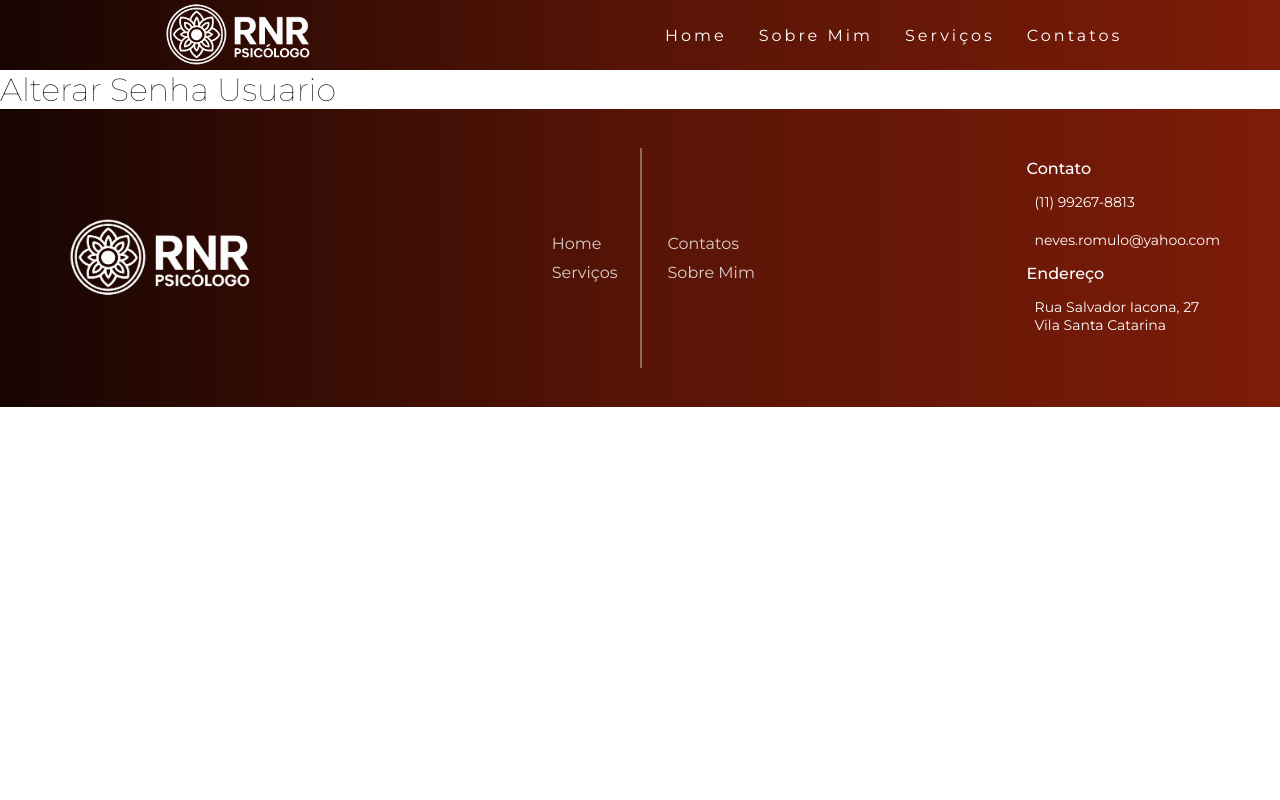
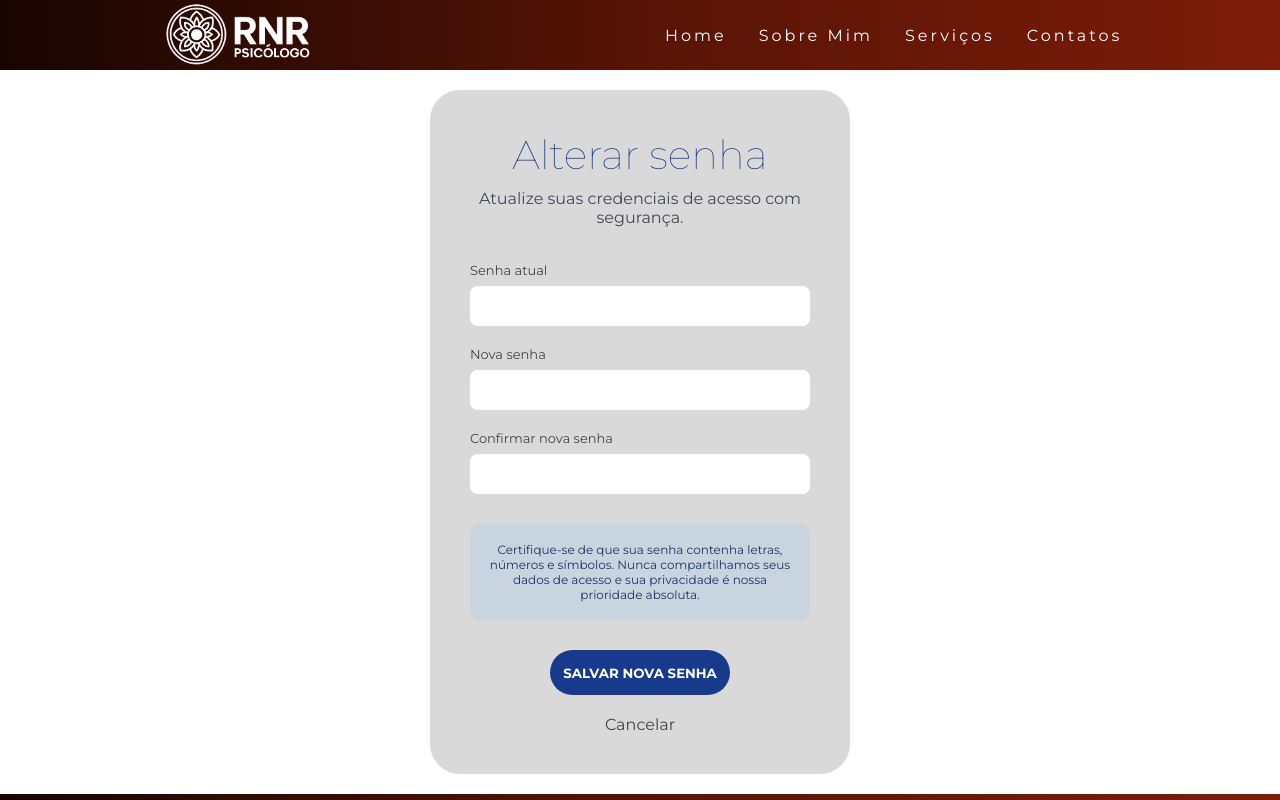
Before and after one commit to VictorEmanuel06/projeto-integrador-back-end, a React (Vite) app: page /alterarsenhausuario in a window 1280 px wide. Shown: the top 800 px of the page. Built offline with nearby package versions, Linux system fonts and the light colour scheme.

Commit message:
atualiando pages

```diff
--- a/package.json
+++ b/package.json
@@ -10,6 +10,7 @@
     "preview": "vite preview"
   },
   "dependencies": {
+    "@fortawesome/fontawesome-free": "^7.2.0",
     "react": "^19.2.6",
     "react-dom": "^19.2.6",
     "react-router-dom": "^7.15.1"
--- /dev/null
+++ b/src/pages/alterarSenhaUsuario/AlterarSenhaUsuario.css
@@ -0,0 +1,84 @@
+
+
+main{
+    flex:1;
+    display:flex;
+    justify-content:center;
+    align-items:center;
+    padding: 20px;
+}
+
+
+.card{
+    width:420px;
+    background:#d9d9d9;
+    padding:40px;
+    border-radius:30px;
+    text-align:center;
+}
+
+
+.card h1{
+    color:#183a8d;
+    font-size:40px;
+    margin-bottom:10px;
+}
+
+.descricao{
+    color:#3e4a5a;
+    margin-bottom:35px;
+}
+
+
+form{
+    display:flex;
+    flex-direction:column;
+}
+
+
+label{
+    text-align:left;
+    margin-bottom:8px;
+    font-size:13px;
+    color:#444;
+}
+
+
+input{
+    height:40px;
+    border:none;
+    border-radius:8px;
+    margin-bottom:20px;
+    padding-left:10px;
+}
+
+
+.alerta{
+    background:#c8d4df;
+    padding:18px;
+    border-radius:10px;
+    color:#1d3567;
+    font-size:12px;
+    margin:10px 0 30px;
+}
+
+
+button{
+    width:180px;
+    height:45px;
+    border:none;
+    border-radius:25px;
+    background:#183a8d;
+    color:white;
+    font-weight:bold;
+    cursor:pointer;
+
+    margin:auto;
+}
+
+
+.cancelar{
+    margin-top:20px;
+    color:#444;
+    text-decoration:none;
+}
--- a/src/pages/alterarSenhaUsuario/AlterarSenhaUsuario.jsx
+++ b/src/pages/alterarSenhaUsuario/AlterarSenhaUsuario.jsx
@@ -1,7 +1,56 @@
+import "./AlterarSenhaUsuario.css";
+
 const AlterarSenhaUsuario = () => {
     return (
         <div>
-          <h1>Alterar Senha Usuario</h1>
+
+
+            <main>
+
+                <div className="card">
+
+                    <h1>Alterar senha</h1>
+
+                    <p className="descricao">
+                        Atualize suas credenciais de acesso com segurança.
+                    </p>
+
+
+                    <form>
+
+                        <label>Senha atual</label>
+                        <input type="password" />
+
+                        <label>Nova senha</label>
+                        <input type="password" />
+
+                        <label>Confirmar nova senha</label>
+                        <input type="password" />
+
+
+                        <div className="alerta">
+                            Certifique-se de que sua senha contenha letras,
+                            números e símbolos. Nunca compartilhamos seus
+                            dados de acesso e sua privacidade é nossa prioridade absoluta.
+                        </div>
+
+
+                        <button>
+                            SALVAR NOVA SENHA
+                        </button>
+
+                        <a href="#" className="cancelar">
+                            Cancelar
+                        </a>
+
+                    </form>
+
+                </div>
+
+            </main>
+
+
+
         </div>
     )
 }
--- a/src/pages/loginAdm/LoginAdm.jsx
+++ b/src/pages/loginAdm/LoginAdm.jsx
@@ -1,10 +1,40 @@
+import React from "react";
+import "./loginAdm.css";
 
-const LoginAdm = () => {
+function LoginAdm() {
   return (
-    <div>
-        <h1>Login Adm</h1>
-    </div>
-  )
+    <main>
+      <div className="card">
+        <h1>Login ADMIN!</h1>
+
+        <p className="descricao">
+          Login administrativo do SITE
+        </p>
+
+        <form>
+          <label>Login atual</label>
+          <input type="text" />
+
+          <label>Senha</label>
+          <input type="password" />
+
+          <div className="alerta">
+            Certifique-se de que sua senha contenha letras,
+            números e símbolos. Nunca compartilhamos seus
+            dados de acesso e sua privacidade é nossa prioridade absoluta.
+          </div>
+
+          <button type="submit">
+            ENTRAR
+          </button>
+
+          <a href="#" className="cancelar">
+            Cancelar
+          </a>
+        </form>
+      </div>
+    </main>
+  );
 }
 
 export default LoginAdm;
--- /dev/null
+++ b/src/pages/loginAdm/loginAdm.css
@@ -0,0 +1,84 @@
+
+main{
+    flex:1;
+    display:flex;
+    justify-content:center;
+    align-items:center;
+    padding: 20px;
+
+}
+
+
+.card{
+    width:420px;
+    background:#d9d9d9;
+    padding:40px;
+    border-radius:30px;
+    text-align:center;
+}
+
+
+.card h1{
+    color:#183a8d;
+    font-size:40px;
+    margin-bottom:10px;
+}
+
+.descricao{
+    color:#3e4a5a;
+    margin-bottom:35px;
+}
+
+
+form{
+    display:flex;
+    flex-direction:column;
+}
+
+
+label{
+    text-align:left;
+    margin-bottom:8px;
+    font-size:13px;
+    color:#444;
+}
+
+
+input{
+    height:40px;
+    border:none;
+    border-radius:8px;
+    margin-bottom:20px;
+    padding-left:10px;
+}
+
+
+.alerta{
+    background:#c8d4df;
+    padding:18px;
+    border-radius:10px;
+    color:#1d3567;
+    font-size:12px;
+    margin:10px 0 30px;
+}
+
+
+button{
+    width:180px;
+    height:45px;
+    border:none;
+    border-radius:25px;
+    background:#183a8d;
+    color:white;
+    font-weight:bold;
+    cursor:pointer;
+
+    margin:auto;
+}
+
+
+.cancelar{
+    margin-top:20px;
+    color:#444;
+    text-decoration:none;
+}
```
Also changed, not shown: 1 other file (tests, documents, lock files or other folders).
